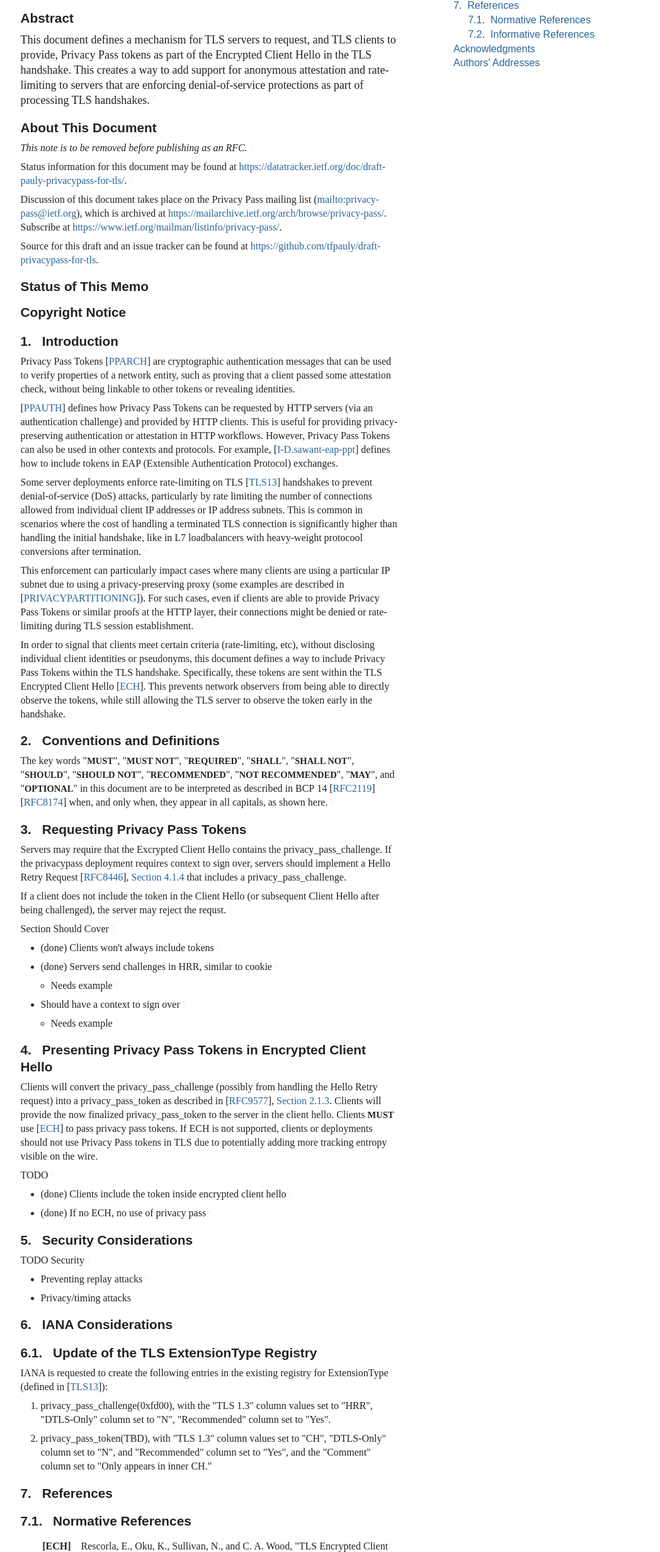
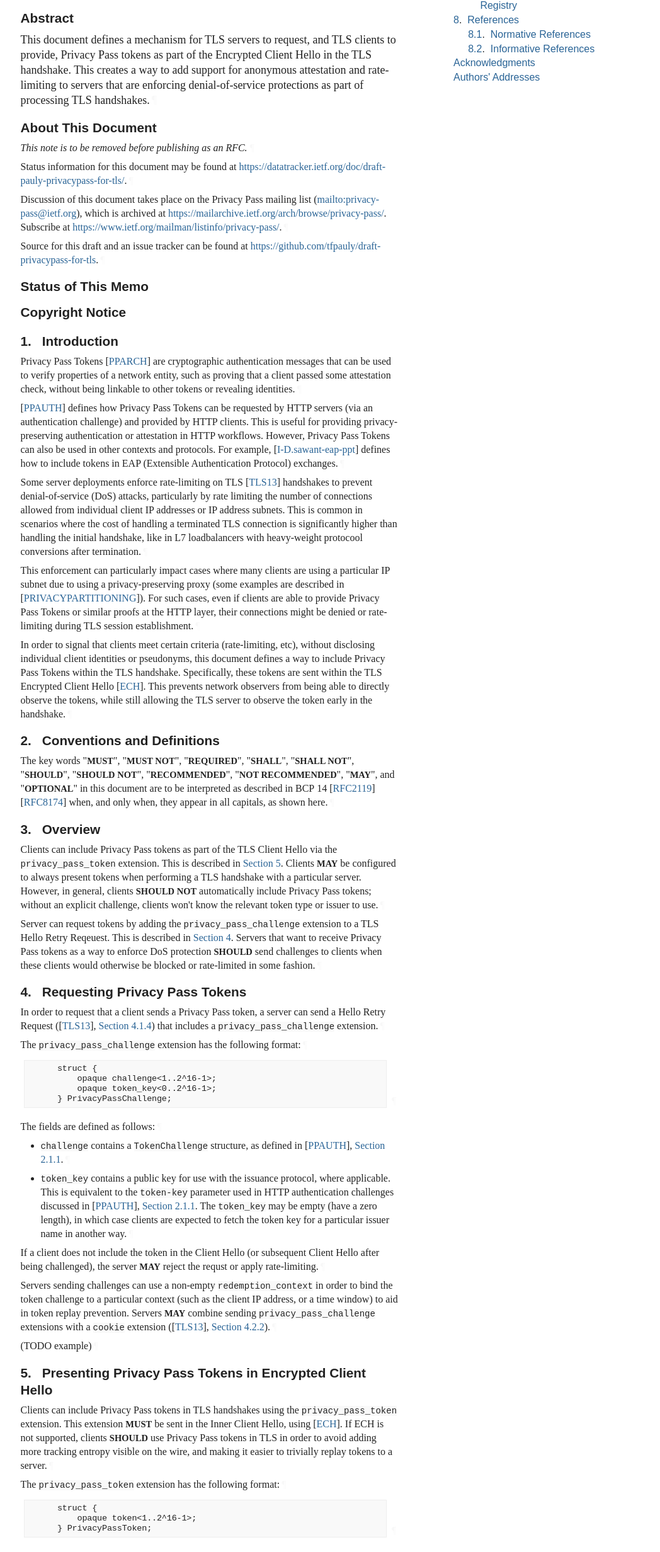
Before and after one commit to tfpauly/draft-privacypass-for-tls, a plain HTML site: page draft-pauly-privacypass-for-tls.html in a window 1280 px wide. Shown: the part 336-2800 px from the top of the page at 63% size, without its empty margins (92-1140 px from the left). Drawn offline with Linux system fonts and the light colour scheme; a web font is replaced by a local one.

Commit message:
Script updating gh-pages from b99e589. [ci skip]

```diff
--- a/draft-pauly-privacypass-for-tls.html
+++ b/draft-pauly-privacypass-for-tls.html
@@ -1052,7 +1052,7 @@ svg :is([fill="white"], [fill^="#fff"]) {
 </tr></thead>
 <tfoot><tr>
 <td class="left">Pauly &amp; Hendrickson</td>
-<td class="center">Expires 7 August 2025</td>
+<td class="center">Expires 8 August 2025</td>
 <td class="right">[Page]</td>
 </tr></tfoot>
 </table>
@@ -1065,12 +1065,12 @@ svg :is([fill="white"], [fill^="#fff"]) {
 <dd class="internet-draft">draft-pauly-privacypass-for-tls-latest</dd>
 <dt class="label-published">Published:</dt>
 <dd class="published">
-<time datetime="2025-02-03" class="published">3 February 2025</time>
+<time datetime="2025-02-04" class="published">4 February 2025</time>
     </dd>
 <dt class="label-intended-status">Intended Status:</dt>
 <dd class="intended-status">Informational</dd>
 <dt class="label-expires">Expires:</dt>
-<dd class="expires"><time datetime="2025-08-07">7 August 2025</time></dd>
+<dd class="expires"><time datetime="2025-08-08">8 August 2025</time></dd>
 <dt class="label-authors">Authors:</dt>
 <dd class="authors">
 <div class="author">
@@ -1127,7 +1127,7 @@ part of processing TLS handshakes.<a href="#section-abstract-1" class="pilcrow">
         time. It is inappropriate to use Internet-Drafts as reference
         material or to cite them other than as "work in progress."<a href="#section-boilerplate.1-3" class="pilcrow">¶</a></p>
 <p id="section-boilerplate.1-4">
-        This Internet-Draft will expire on 7 August 2025.<a href="#section-boilerplate.1-4" class="pilcrow">¶</a></p>
+        This Internet-Draft will expire on 8 August 2025.<a href="#section-boilerplate.1-4" class="pilcrow">¶</a></p>
 </section>
 </div>
 <div id="copyright">
@@ -1163,38 +1163,41 @@ part of processing TLS handshakes.<a href="#section-abstract-1" class="pilcrow">
             <p id="section-toc.1-1.2.1" class="keepWithNext"><a href="#section-2" class="auto internal xref">2</a>.  <a href="#name-conventions-and-definitions" class="internal xref">Conventions and Definitions</a></p>
 </li>
           <li class="compact toc ulBare ulEmpty" id="section-toc.1-1.3">
-            <p id="section-toc.1-1.3.1" class="keepWithNext"><a href="#section-3" class="auto internal xref">3</a>.  <a href="#name-requesting-privacy-pass-tok" class="internal xref">Requesting Privacy Pass Tokens</a></p>
+            <p id="section-toc.1-1.3.1" class="keepWithNext"><a href="#section-3" class="auto internal xref">3</a>.  <a href="#name-overview" class="internal xref">Overview</a></p>
 </li>
           <li class="compact toc ulBare ulEmpty" id="section-toc.1-1.4">
-            <p id="section-toc.1-1.4.1"><a href="#section-4" class="auto internal xref">4</a>.  <a href="#name-presenting-privacy-pass-tok" class="internal xref">Presenting Privacy Pass Tokens in Encrypted Client Hello</a></p>
+            <p id="section-toc.1-1.4.1"><a href="#section-4" class="auto internal xref">4</a>.  <a href="#name-requesting-privacy-pass-tok" class="internal xref">Requesting Privacy Pass Tokens</a></p>
 </li>
           <li class="compact toc ulBare ulEmpty" id="section-toc.1-1.5">
-            <p id="section-toc.1-1.5.1"><a href="#section-5" class="auto internal xref">5</a>.  <a href="#name-security-considerations" class="internal xref">Security Considerations</a></p>
+            <p id="section-toc.1-1.5.1"><a href="#section-5" class="auto internal xref">5</a>.  <a href="#name-presenting-privacy-pass-tok" class="internal xref">Presenting Privacy Pass Tokens in Encrypted Client Hello</a></p>
 </li>
           <li class="compact toc ulBare ulEmpty" id="section-toc.1-1.6">
-            <p id="section-toc.1-1.6.1"><a href="#section-6" class="auto internal xref">6</a>.  <a href="#name-iana-considerations" class="internal xref">IANA Considerations</a></p>
-<ul class="compact toc ulBare ulEmpty">
-<li class="compact toc ulBare ulEmpty" id="section-toc.1-1.6.2.1">
-                <p id="section-toc.1-1.6.2.1.1"><a href="#section-6.1" class="auto internal xref">6.1</a>.  <a href="#name-update-of-the-tls-extension" class="internal xref">Update of the TLS ExtensionType Registry</a></p>
-</li>
-            </ul>
+            <p id="section-toc.1-1.6.1"><a href="#section-6" class="auto internal xref">6</a>.  <a href="#name-security-considerations" class="internal xref">Security Considerations</a></p>
 </li>
           <li class="compact toc ulBare ulEmpty" id="section-toc.1-1.7">
-            <p id="section-toc.1-1.7.1"><a href="#section-7" class="auto internal xref">7</a>.  <a href="#name-references" class="internal xref">References</a></p>
+            <p id="section-toc.1-1.7.1"><a href="#section-7" class="auto internal xref">7</a>.  <a href="#name-iana-considerations" class="internal xref">IANA Considerations</a></p>
 <ul class="compact toc ulBare ulEmpty">
 <li class="compact toc ulBare ulEmpty" id="section-toc.1-1.7.2.1">
-                <p id="section-toc.1-1.7.2.1.1"><a href="#section-7.1" class="auto internal xref">7.1</a>.  <a href="#name-normative-references" class="internal xref">Normative References</a></p>
-</li>
-              <li class="compact toc ulBare ulEmpty" id="section-toc.1-1.7.2.2">
-                <p id="section-toc.1-1.7.2.2.1"><a href="#section-7.2" class="auto internal xref">7.2</a>.  <a href="#name-informative-references" class="internal xref">Informative References</a></p>
+                <p id="section-toc.1-1.7.2.1.1"><a href="#section-7.1" class="auto internal xref">7.1</a>.  <a href="#name-update-of-the-tls-extension" class="internal xref">Update of the TLS ExtensionType Registry</a></p>
 </li>
             </ul>
 </li>
           <li class="compact toc ulBare ulEmpty" id="section-toc.1-1.8">
-            <p id="section-toc.1-1.8.1"><a href="#appendix-A" class="auto internal xref"></a><a href="#name-acknowledgments" class="internal xref">Acknowledgments</a></p>
+            <p id="section-toc.1-1.8.1"><a href="#section-8" class="auto internal xref">8</a>.  <a href="#name-references" class="internal xref">References</a></p>
+<ul class="compact toc ulBare ulEmpty">
+<li class="compact toc ulBare ulEmpty" id="section-toc.1-1.8.2.1">
+                <p id="section-toc.1-1.8.2.1.1"><a href="#section-8.1" class="auto internal xref">8.1</a>.  <a href="#name-normative-references" class="internal xref">Normative References</a></p>
+</li>
+              <li class="compact toc ulBare ulEmpty" id="section-toc.1-1.8.2.2">
+                <p id="section-toc.1-1.8.2.2.1"><a href="#section-8.2" class="auto internal xref">8.2</a>.  <a href="#name-informative-references" class="internal xref">Informative References</a></p>
+</li>
+            </ul>
 </li>
           <li class="compact toc ulBare ulEmpty" id="section-toc.1-1.9">
-            <p id="section-toc.1-1.9.1"><a href="#appendix-B" class="auto internal xref"></a><a href="#name-authors-addresses" class="internal xref">Authors' Addresses</a></p>
+            <p id="section-toc.1-1.9.1"><a href="#appendix-A" class="auto internal xref"></a><a href="#name-acknowledgments" class="internal xref">Acknowledgments</a></p>
+</li>
+          <li class="compact toc ulBare ulEmpty" id="section-toc.1-1.10">
+            <p id="section-toc.1-1.10.1"><a href="#appendix-B" class="auto internal xref"></a><a href="#name-authors-addresses" class="internal xref">Authors' Addresses</a></p>
 </li>
         </ul>
 </nav>
@@ -1248,99 +1251,124 @@ described in BCP 14 <span>[<a href="#RFC2119" class="cite xref">RFC2119</a>]</s
 appear in all capitals, as shown here.<a href="#section-2-1" class="pilcrow">¶</a></p>
 </section>
 </div>
-<div id="requesting-privacy-pass-tokens">
+<div id="overview">
 <section id="section-3">
+      <h2 id="name-overview">
+<a href="#section-3" class="section-number selfRef">3. </a><a href="#name-overview" class="section-name selfRef">Overview</a>
+      </h2>
+<p id="section-3-1">Clients can include Privacy Pass tokens as part of the TLS Client Hello
+via the <code>privacy_pass_token</code> extension. This is described in <a href="#token_extension" class="auto internal xref">Section 5</a>.
+Clients <span class="bcp14">MAY</span> be configured to always present tokens when performing a TLS
+handshake with a particular server. However, in general, clients <span class="bcp14">SHOULD NOT</span>
+automatically include Privacy Pass tokens; without an explicit challenge,
+clients won't know the relevant token type or issuer to use.<a href="#section-3-1" class="pilcrow">¶</a></p>
+<p id="section-3-2">Server can request tokens by adding the <code>privacy_pass_challenge</code> extension
+to a TLS Hello Retry Reqeuest. This is described in <a href="#challenge_extension" class="auto internal xref">Section 4</a>.
+Servers that want to receive Privacy Pass tokens as a way to enforce DoS
+protection <span class="bcp14">SHOULD</span> send challenges to clients when these clients would
+otherwise be blocked or rate-limited in some fashion.<a href="#section-3-2" class="pilcrow">¶</a></p>
+</section>
+</div>
+<div id="challenge_extension">
+<section id="section-4">
       <h2 id="name-requesting-privacy-pass-tok">
-<a href="#section-3" class="section-number selfRef">3. </a><a href="#name-requesting-privacy-pass-tok" class="section-name selfRef">Requesting Privacy Pass Tokens</a>
+<a href="#section-4" class="section-number selfRef">4. </a><a href="#name-requesting-privacy-pass-tok" class="section-name selfRef">Requesting Privacy Pass Tokens</a>
       </h2>
-<p id="section-3-1">Servers may require that the Excrypted Client Hello contains the
-privacy_pass_challenge. If the privacypass deployment requires context to sign
-over, servers should implement a Hello Retry Request <span>[<a href="#RFC8446" class="cite xref">RFC8446</a>], <a href="https://rfc-editor.org/rfc/rfc8446#section-4.1.4" class="relref">Section 4.1.4</a></span> that includes a privacy_pass_challenge.<a href="#section-3-1" class="pilcrow">¶</a></p>
-<p id="section-3-2">If a client does not include the token in the Client Hello (or subsequent Client
-Hello after being challenged), the server may reject the requst.<a href="#section-3-2" class="pilcrow">¶</a></p>
-<p id="section-3-3">Section Should Cover<a href="#section-3-3" class="pilcrow">¶</a></p>
+<p id="section-4-1">In order to request that a client sends a Privacy Pass token, a
+server can send a Hello Retry Request (<span>[<a href="#TLS13" class="cite xref">TLS13</a>], <a href="https://rfc-editor.org/rfc/rfc8446#section-4.1.4" class="relref">Section 4.1.4</a></span>) that includes a <code>privacy_pass_challenge</code> extension.<a href="#section-4-1" class="pilcrow">¶</a></p>
+<p id="section-4-2">The <code>privacy_pass_challenge</code> extension has the following format:<a href="#section-4-2" class="pilcrow">¶</a></p>
+<div class="alignLeft art-text artwork" id="section-4-3">
+<pre>
+      struct {
+          opaque challenge&lt;1..2^16-1&gt;;
+          opaque token_key&lt;0..2^16-1&gt;;
+      } PrivacyPassChallenge;
+</pre><a href="#section-4-3" class="pilcrow">¶</a>
+</div>
+<p id="section-4-4">The fields are defined as follows:<a href="#section-4-4" class="pilcrow">¶</a></p>
 <ul class="normal">
-<li class="normal" id="section-3-4.1">
-          <p id="section-3-4.1.1">(done) Clients won't always include tokens<a href="#section-3-4.1.1" class="pilcrow">¶</a></p>
+<li class="normal" id="section-4-5.1">
+          <p id="section-4-5.1.1"><code>challenge</code> contains a <code>TokenChallenge</code> structure, as defined in
+<span>[<a href="#PPAUTH" class="cite xref">PPAUTH</a>], <a href="https://rfc-editor.org/rfc/rfc9576#section-2.1.1" class="relref">Section 2.1.1</a></span>.<a href="#section-4-5.1.1" class="pilcrow">¶</a></p>
 </li>
-        <li class="normal" id="section-3-4.2">
-          <p id="section-3-4.2.1">(done) Servers send challenges in HRR, similar to cookie<a href="#section-3-4.2.1" class="pilcrow">¶</a></p>
-<ul class="normal">
-<li class="normal" id="section-3-4.2.2.1">
-              <p id="section-3-4.2.2.1.1">Needs example<a href="#section-3-4.2.2.1.1" class="pilcrow">¶</a></p>
-</li>
-          </ul>
-</li>
-        <li class="normal" id="section-3-4.3">
-          <p id="section-3-4.3.1">Should have a context to sign over<a href="#section-3-4.3.1" class="pilcrow">¶</a></p>
-<ul class="normal">
-<li class="normal" id="section-3-4.3.2.1">
-              <p id="section-3-4.3.2.1.1">Needs example<a href="#section-3-4.3.2.1.1" class="pilcrow">¶</a></p>
-</li>
-          </ul>
+        <li class="normal" id="section-4-5.2">
+          <p id="section-4-5.2.1"><code>token_key</code> contains a public key for use with the issuance protocol,
+where applicable. This is equivalent to the <code>token-key</code> parameter used
+in HTTP authentication challenges discussed in <span>[<a href="#PPAUTH" class="cite xref">PPAUTH</a>], <a href="https://rfc-editor.org/rfc/rfc9576#section-2.1.1" class="relref">Section 2.1.1</a></span>.
+The <code>token_key</code> may be empty (have a zero length), in which case clients
+are expected to fetch the token key for a particular issuer name in
+another way.<a href="#section-4-5.2.1" class="pilcrow">¶</a></p>
 </li>
       </ul>
+<p id="section-4-6">If a client does not include the token in the Client Hello (or subsequent Client
+Hello after being challenged), the server <span class="bcp14">MAY</span> reject the requst or apply
+rate-limiting.<a href="#section-4-6" class="pilcrow">¶</a></p>
+<p id="section-4-7">Servers sending challenges can use a non-empty <code>redemption_context</code>
+in order to bind the token challenge to a particular context (such as the client
+IP address, or a time window) to aid in token replay prevention.
+Servers <span class="bcp14">MAY</span> combine sending <code>privacy_pass_challenge</code> extensions with
+a <code>cookie</code> extension (<span>[<a href="#TLS13" class="cite xref">TLS13</a>], <a href="https://rfc-editor.org/rfc/rfc8446#section-4.2.2" class="relref">Section 4.2.2</a></span>).<a href="#section-4-7" class="pilcrow">¶</a></p>
+<p id="section-4-8">(TODO example)<a href="#section-4-8" class="pilcrow">¶</a></p>
 </section>
 </div>
-<div id="presenting-privacy-pass-tokens-in-encrypted-client-hello">
-<section id="section-4">
+<div id="token_extension">
+<section id="section-5">
       <h2 id="name-presenting-privacy-pass-tok">
-<a href="#section-4" class="section-number selfRef">4. </a><a href="#name-presenting-privacy-pass-tok" class="section-name selfRef">Presenting Privacy Pass Tokens in Encrypted Client Hello</a>
+<a href="#section-5" class="section-number selfRef">5. </a><a href="#name-presenting-privacy-pass-tok" class="section-name selfRef">Presenting Privacy Pass Tokens in Encrypted Client Hello</a>
       </h2>
-<p id="section-4-1">Clients will convert the privacy_pass_challenge (possibly from handling the
-Hello Retry request) into a privacy_pass_token as described in <span>[<a href="#RFC9577" class="cite xref">RFC9577</a>], <a href="https://rfc-editor.org/rfc/rfc9577#section-2.1.3" class="relref">Section 2.1.3</a></span>. Clients will provide the now finalized privacy_pass_token to
-the server in the client hello. Clients <span class="bcp14">MUST</span> use <span>[<a href="#ECH" class="cite xref">ECH</a>]</span> to pass privacy pass
-tokens. If ECH is not supported, clients or deployments should not use Privacy
-Pass tokens in TLS due to potentially adding more tracking entropy visible on
-the wire.<a href="#section-4-1" class="pilcrow">¶</a></p>
-<p id="section-4-2">TODO<a href="#section-4-2" class="pilcrow">¶</a></p>
-<ul class="normal">
-<li class="normal" id="section-4-3.1">
-          <p id="section-4-3.1.1">(done) Clients include the token inside encrypted client hello<a href="#section-4-3.1.1" class="pilcrow">¶</a></p>
-</li>
-        <li class="normal" id="section-4-3.2">
-          <p id="section-4-3.2.1">(done) If no ECH, no use of privacy pass<a href="#section-4-3.2.1" class="pilcrow">¶</a></p>
-</li>
-      </ul>
+<p id="section-5-1">Clients can include Privacy Pass tokens in TLS handshakes using the
+<code>privacy_pass_token</code> extension. This extension <span class="bcp14">MUST</span> be sent in the Inner Client Hello,
+using <span>[<a href="#ECH" class="cite xref">ECH</a>]</span>. If ECH is not supported, clients <span class="bcp14">SHOULD</span> use Privacy
+Pass tokens in TLS in order to avoid adding more tracking entropy visible on
+the wire, and making it easier to trivially replay tokens to a server.<a href="#section-5-1" class="pilcrow">¶</a></p>
+<p id="section-5-2">The <code>privacy_pass_token</code> extension has the following format:<a href="#section-5-2" class="pilcrow">¶</a></p>
+<div class="alignLeft art-text artwork" id="section-5-3">
+<pre>
+      struct {
+          opaque token&lt;1..2^16-1&gt;;
+      } PrivacyPassToken;
+</pre><a href="#section-5-3" class="pilcrow">¶</a>
+</div>
+<p id="section-5-4">The <code>token</code> field uses the <code>Token</code> structure defined in <span>[<a href="#PPAUTH" class="cite xref">PPAUTH</a>], <a href="https://rfc-editor.org/rfc/rfc9576#section-2.1.1" class="relref">Section 2.1.1</a></span>.<a href="#section-5-4" class="pilcrow">¶</a></p>
 </section>
 </div>
 <div id="security-considerations">
-<section id="section-5">
+<section id="section-6">
       <h2 id="name-security-considerations">
-<a href="#section-5" class="section-number selfRef">5. </a><a href="#name-security-considerations" class="section-name selfRef">Security Considerations</a>
+<a href="#section-6" class="section-number selfRef">6. </a><a href="#name-security-considerations" class="section-name selfRef">Security Considerations</a>
       </h2>
-<p id="section-5-1">TODO Security<a href="#section-5-1" class="pilcrow">¶</a></p>
+<p id="section-6-1">TODO Security<a href="#section-6-1" class="pilcrow">¶</a></p>
 <ul class="normal">
-<li class="normal" id="section-5-2.1">
-          <p id="section-5-2.1.1">Preventing replay attacks<a href="#section-5-2.1.1" class="pilcrow">¶</a></p>
+<li class="normal" id="section-6-2.1">
+          <p id="section-6-2.1.1">Preventing replay attacks<a href="#section-6-2.1.1" class="pilcrow">¶</a></p>
 </li>
-        <li class="normal" id="section-5-2.2">
-          <p id="section-5-2.2.1">Privacy/timing attacks<a href="#section-5-2.2.1" class="pilcrow">¶</a></p>
+        <li class="normal" id="section-6-2.2">
+          <p id="section-6-2.2.1">Privacy/timing attacks<a href="#section-6-2.2.1" class="pilcrow">¶</a></p>
 </li>
       </ul>
 </section>
 </div>
 <div id="iana-considerations">
-<section id="section-6">
+<section id="section-7">
       <h2 id="name-iana-considerations">
-<a href="#section-6" class="section-number selfRef">6. </a><a href="#name-iana-considerations" class="section-name selfRef">IANA Considerations</a>
+<a href="#section-7" class="section-number selfRef">7. </a><a href="#name-iana-considerations" class="section-name selfRef">IANA Considerations</a>
       </h2>
 <div id="update-of-the-tls-extensiontype-registry">
-<section id="section-6.1">
+<section id="section-7.1">
         <h3 id="name-update-of-the-tls-extension">
-<a href="#section-6.1" class="section-number selfRef">6.1. </a><a href="#name-update-of-the-tls-extension" class="section-name selfRef">Update of the TLS ExtensionType Registry</a>
+<a href="#section-7.1" class="section-number selfRef">7.1. </a><a href="#name-update-of-the-tls-extension" class="section-name selfRef">Update of the TLS ExtensionType Registry</a>
         </h3>
-<p id="section-6.1-1">IANA is requested to create the following entries in the existing registry for
-ExtensionType (defined in <span>[<a href="#TLS13" class="cite xref">TLS13</a>]</span>):<a href="#section-6.1-1" class="pilcrow">¶</a></p>
-<ol start="1" type="1" class="normal type-1" id="section-6.1-2">
-<li id="section-6.1-2.1">
-            <p id="section-6.1-2.1.1">privacy_pass_challenge(0xfd00), with the "TLS 1.3" column values set to "HRR",
-"DTLS-Only" column set to "N", "Recommended" column set to "Yes".<a href="#section-6.1-2.1.1" class="pilcrow">¶</a></p>
+<p id="section-7.1-1">IANA is requested to create the following entries in the existing registry for
+ExtensionType (defined in <span>[<a href="#TLS13" class="cite xref">TLS13</a>]</span>):<a href="#section-7.1-1" class="pilcrow">¶</a></p>
+<ol start="1" type="1" class="normal type-1" id="section-7.1-2">
+<li id="section-7.1-2.1">
+            <p id="section-7.1-2.1.1">privacy_pass_challenge(0xfd00), with the "TLS 1.3" column values set to "HRR",
+"DTLS-Only" column set to "N", "Recommended" column set to "Yes".<a href="#section-7.1-2.1.1" class="pilcrow">¶</a></p>
 </li>
-          <li id="section-6.1-2.2">
-            <p id="section-6.1-2.2.1">privacy_pass_token(TBD), with "TLS 1.3" column values set to
+          <li id="section-7.1-2.2">
+            <p id="section-7.1-2.2.1">privacy_pass_token(TBD), with "TLS 1.3" column values set to
 "CH", "DTLS-Only" column set to "N", and "Recommended" column set
-to "Yes", and the "Comment" column set to "Only appears in inner CH."<a href="#section-6.1-2.2.1" class="pilcrow">¶</a></p>
+to "Yes", and the "Comment" column set to "Only appears in inner CH."<a href="#section-7.1-2.2.1" class="pilcrow">¶</a></p>
 </li>
         </ol>
 </section>
@@ -1348,14 +1376,14 @@ to "Yes", and the "Comment" column set to "Only appears in inner CH."<a href="#s
 </section>
 </div>
 <div id="sec-combined-references">
-<section id="section-7">
+<section id="section-8">
       <h2 id="name-references">
-<a href="#section-7" class="section-number selfRef">7. </a><a href="#name-references" class="section-name selfRef">References</a>
+<a href="#section-8" class="section-number selfRef">8. </a><a href="#name-references" class="section-name selfRef">References</a>
       </h2>
 <div id="sec-normative-references">
-<section id="section-7.1">
+<section id="section-8.1">
         <h3 id="name-normative-references">
-<a href="#section-7.1" class="section-number selfRef">7.1. </a><a href="#name-normative-references" class="section-name selfRef">Normative References</a>
+<a href="#section-8.1" class="section-number selfRef">8.1. </a><a href="#name-normative-references" class="section-name selfRef">Normative References</a>
         </h3>
 <dl class="references">
 <dt id="ECH">[ECH]</dt>
@@ -1378,14 +1406,6 @@ to "Yes", and the "Comment" column set to "Only appears in inner CH."<a href="#s
         <dd>
 <span class="refAuthor">Leiba, B.</span>, <span class="refTitle">"Ambiguity of Uppercase vs Lowercase in RFC 2119 Key Words"</span>, <span class="seriesInfo">BCP 14</span>, <span class="seriesInfo">RFC 8174</span>, <span class="seriesInfo">DOI 10.17487/RFC8174</span>, <time datetime="2017-05" class="refDate">May 2017</time>, <span>&lt;<a href="https://www.rfc-editor.org/rfc/rfc8174">https://www.rfc-editor.org/rfc/rfc8174</a>&gt;</span>. </dd>
 <dd class="break"></dd>
-<dt id="RFC8446">[RFC8446]</dt>
-        <dd>
-<span class="refAuthor">Rescorla, E.</span>, <span class="refTitle">"The Transport Layer Security (TLS) Protocol Version 1.3"</span>, <span class="seriesInfo">RFC 8446</span>, <span class="seriesInfo">DOI 10.17487/RFC8446</span>, <time datetime="2018-08" class="refDate">August 2018</time>, <span>&lt;<a href="https://www.rfc-editor.org/rfc/rfc8446">https://www.rfc-editor.org/rfc/rfc8446</a>&gt;</span>. </dd>
-<dd class="break"></dd>
-<dt id="RFC9577">[RFC9577]</dt>
-        <dd>
-<span class="refAuthor">Pauly, T.</span>, <span class="refAuthor">Valdez, S.</span>, and <span class="refAuthor">C. A. Wood</span>, <span class="refTitle">"The Privacy Pass HTTP Authentication Scheme"</span>, <span class="seriesInfo">RFC 9577</span>, <span class="seriesInfo">DOI 10.17487/RFC9577</span>, <time datetime="2024-06" class="refDate">June 2024</time>, <span>&lt;<a href="https://www.rfc-editor.org/rfc/rfc9577">https://www.rfc-editor.org/rfc/rfc9577</a>&gt;</span>. </dd>
-<dd class="break"></dd>
 <dt id="TLS13">[TLS13]</dt>
       <dd>
 <span class="refAuthor">Rescorla, E.</span>, <span class="refTitle">"The Transport Layer Security (TLS) Protocol Version 1.3"</span>, <span class="seriesInfo">RFC 8446</span>, <span class="seriesInfo">DOI 10.17487/RFC8446</span>, <time datetime="2018-08" class="refDate">August 2018</time>, <span>&lt;<a href="https://www.rfc-editor.org/rfc/rfc8446">https://www.rfc-editor.org/rfc/rfc8446</a>&gt;</span>. </dd>
@@ -1394,9 +1414,9 @@ to "Yes", and the "Comment" column set to "Only appears in inner CH."<a href="#s
 </section>
 </div>
 <div id="sec-informative-references">
-<section id="section-7.2">
+<section id="section-8.2">
         <h3 id="name-informative-references">
-<a href="#section-7.2" class="section-number selfRef">7.2. </a><a href="#name-informative-references" class="section-name selfRef">Informative References</a>
+<a href="#section-8.2" class="section-number selfRef">8.2. </a><a href="#name-informative-references" class="section-name selfRef">Informative References</a>
         </h3>
 <dl class="references">
 <dt id="I-D.sawant-eap-ppt">[I-D.sawant-eap-ppt]</dt>
```
Also changed, not shown: draft-pauly-privacypass-for-tls.txt.
